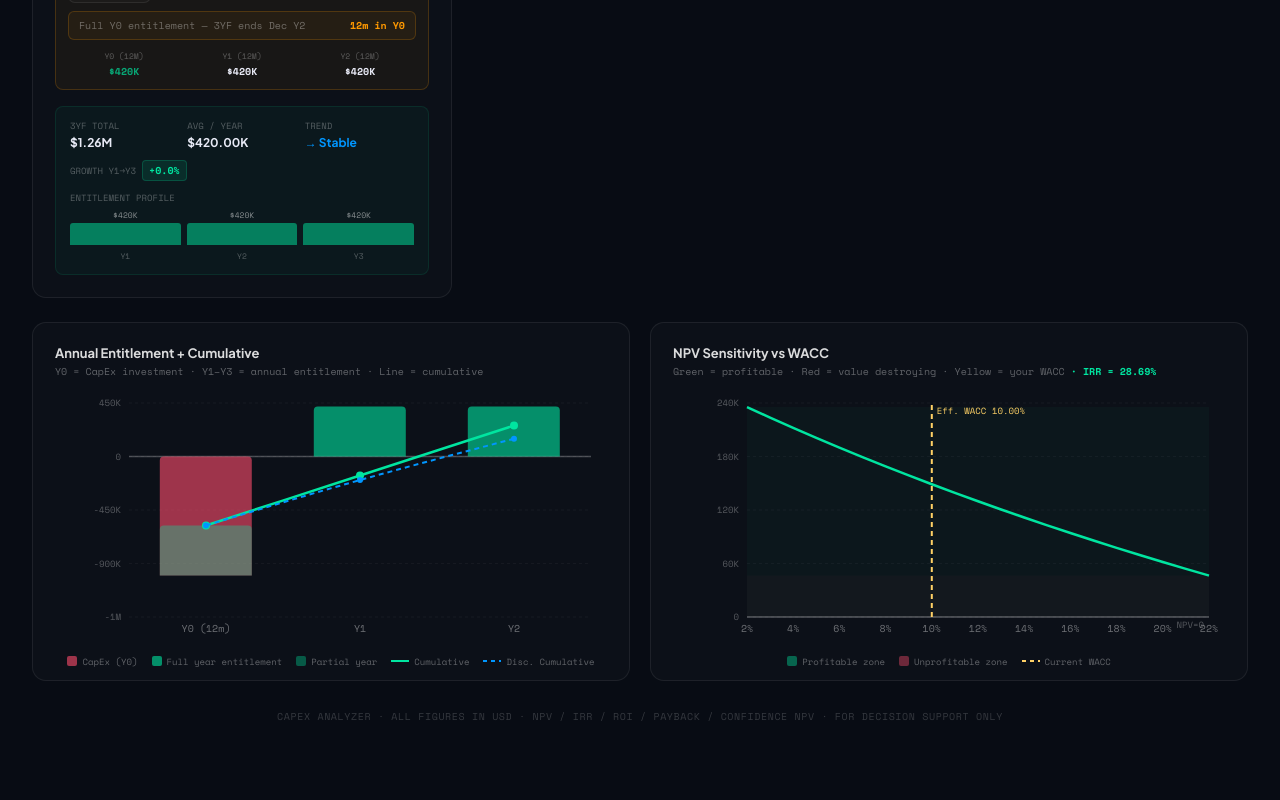
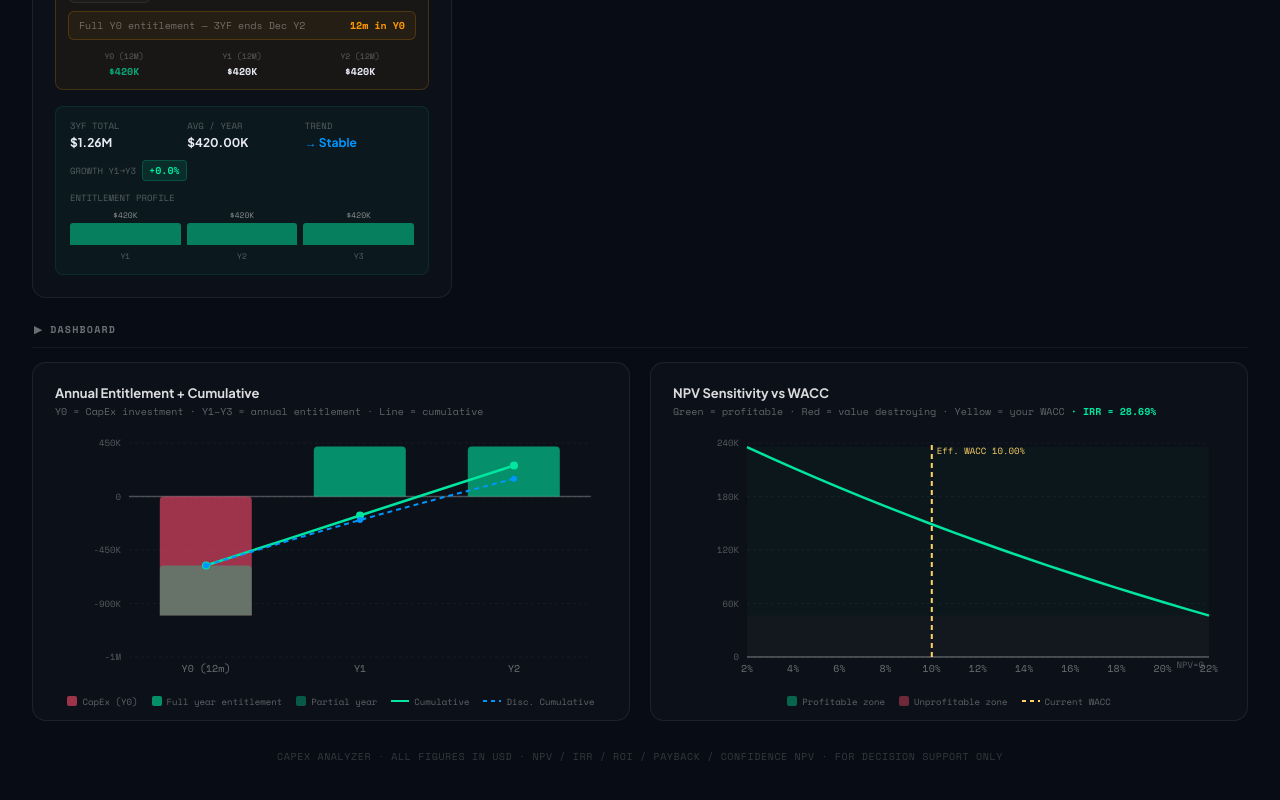
Before and after one commit to alexabellana/capex-analyzer, a React (Vite) app: page / in a window 1280 px wide. Shown: the part 1011-1811 px from the top of the page. Built offline with nearby package versions, Linux system fonts and the light colour scheme.

Commit message:
Update App.jsx

```diff
--- a/src/App.jsx
+++ b/src/App.jsx
@@ -672,8 +672,10 @@ export default function CapExAnalyzer() {
             </div>
           </div>
 
-          {/* Charts */}
-          <div style={{ display: "grid", gridTemplateColumns: "1fr 1fr", gap: 20 }}>
+          {/* Dashboard Section */}
+          <div style={{ display: "flex", flexDirection: "column", gap: 14 }}>
+            <div style={{ fontSize: 10, fontFamily: "'Space Mono',monospace", fontWeight: 700, color: "rgba(255,255,255,0.4)", letterSpacing: "0.12em", textTransform: "uppercase", paddingLeft: 2, paddingBottom: 10, borderBottom: "1px solid rgba(255,255,255,0.05)" }}>▶ Dashboard</div>
+            <div style={{ display: "grid", gridTemplateColumns: "1fr 1fr", gap: 20 }}>
 
             {/* Chart 1 */}
             <div style={{ background: "rgba(255,255,255,0.02)", border: "1px solid rgba(255,255,255,0.07)", borderRadius: 14, padding: "22px 22px 12px" }}>
@@ -772,6 +774,7 @@ export default function CapExAnalyzer() {
                 ))}
               </div>
             </div>
+            </div>
           </div>
 
           {/* Footer */}
```
